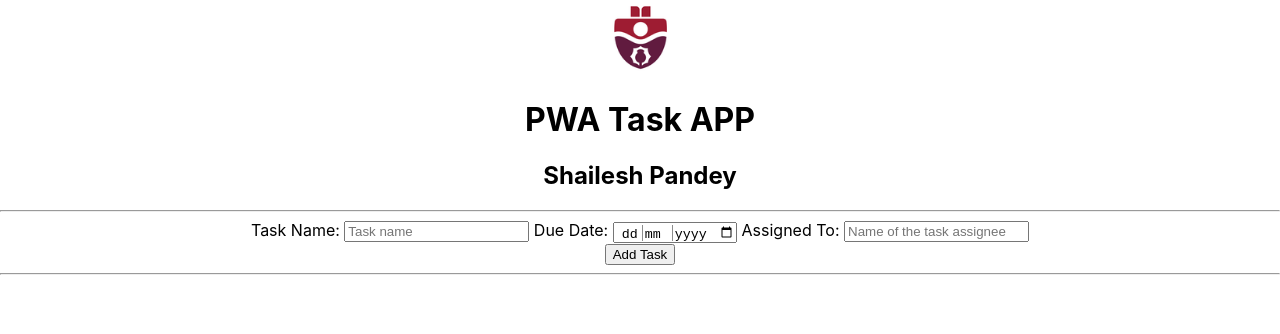
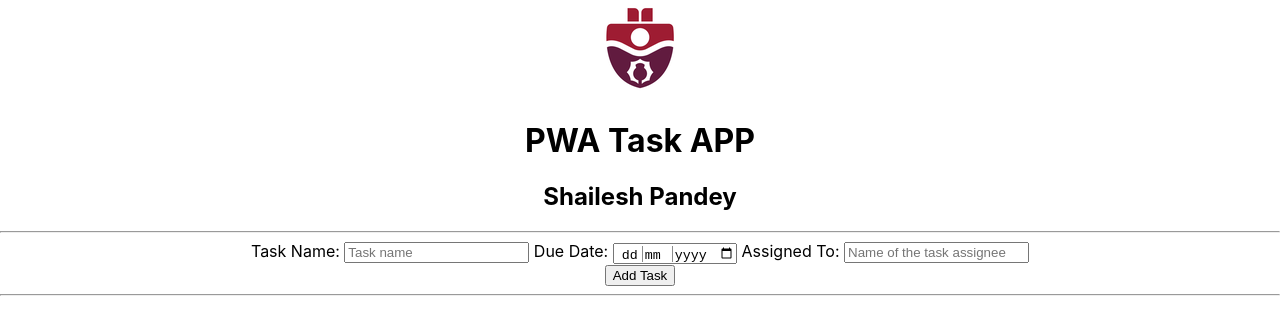
Before and after one commit to A00453568/mcda5550-pwa-assignment, a website: page index.html in a window 1280 px wide. Drawn offline with nearby package versions, Linux system fonts and the light colour scheme.

Commit message:
some minor updates for pwa

```diff
--- a/index.html
+++ b/index.html
@@ -3,6 +3,7 @@
 
 <head>
     <meta charset="UTF-8">
+    <meta name="theme-color" content="#317EFB"/>
     <meta http-equiv="X-UA-Compatible" content="IE=edge">
     <meta name="viewport"
         content="width=device-width, initial-scale=1.0, maximum-scale=5.0, minimum-scale=1.0">
@@ -32,7 +33,7 @@
 
 <body>
     <div class="header">
-        <img src="./icons/smu-icon-96x96.png" width="75px" alt="SMU logo"/>
+        <img src="./icons/smu-icon-96x96.png" width="96px" height="96px" alt="SMU logo"/>
         <h1>PWA Task APP</h1>
         <h2>Shailesh Pandey</h2>
     </div>
```
